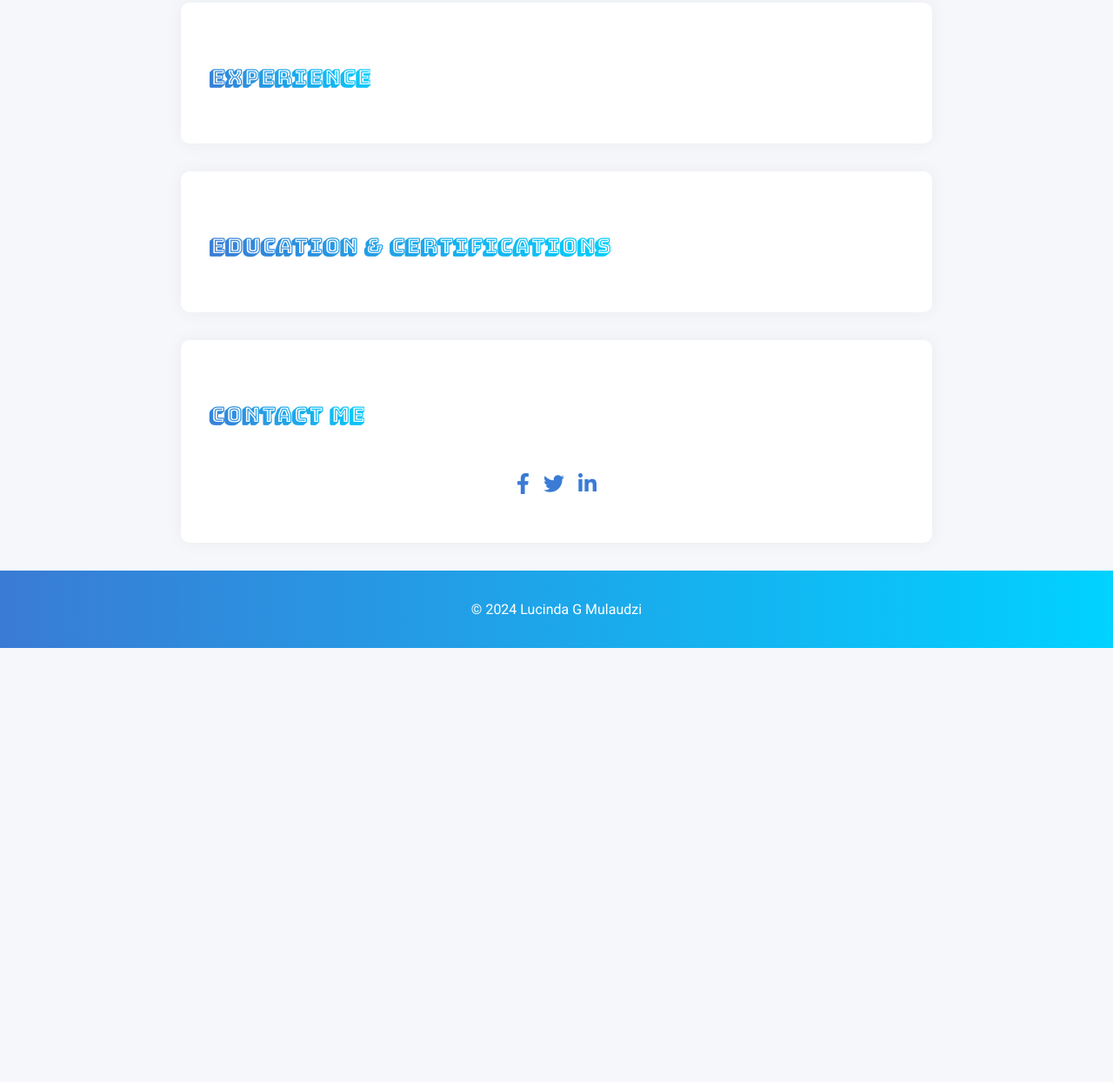
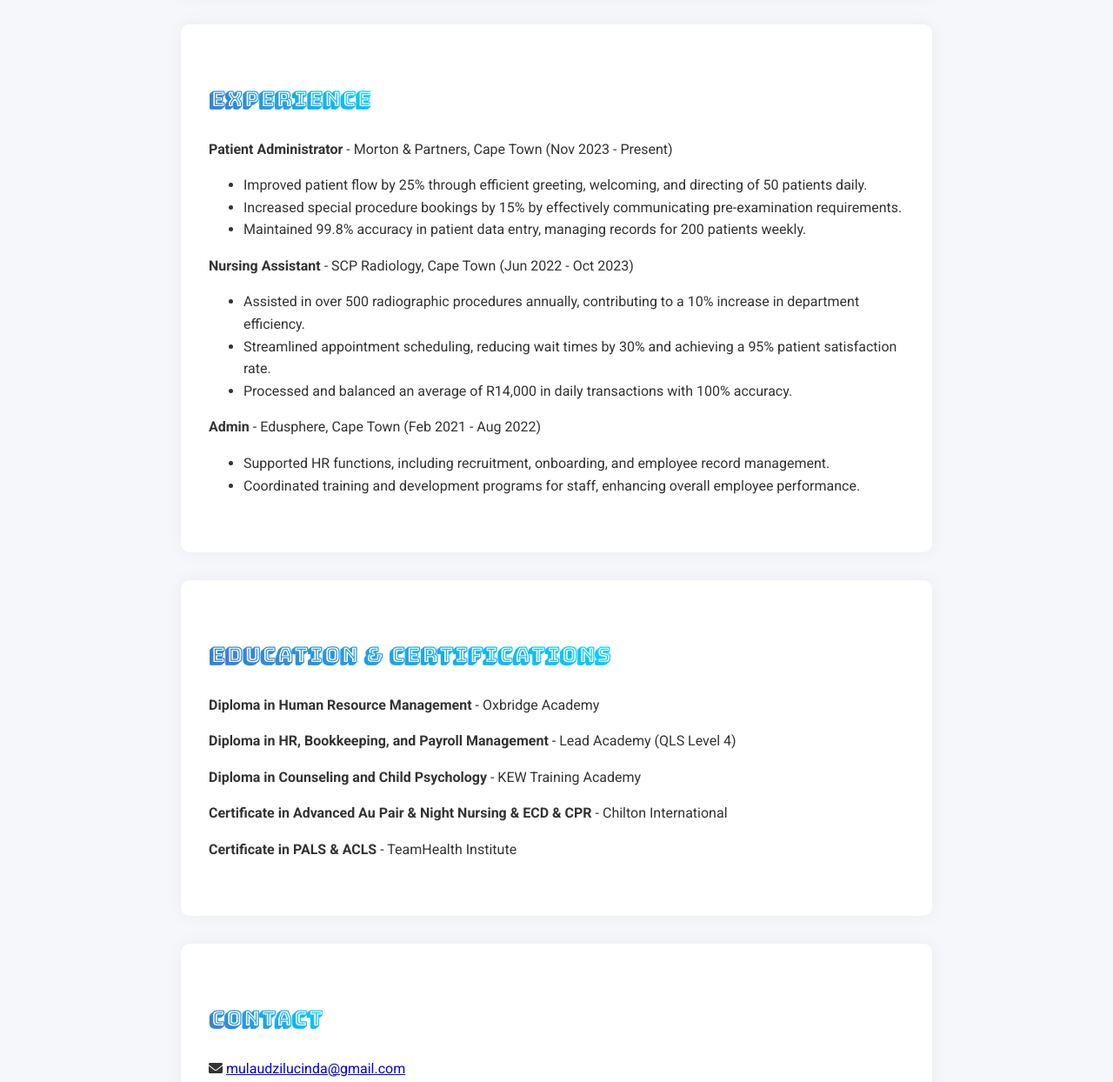
Before and after one commit to MashuduK/CindaSite, a plain HTML site: page Portfolio/index.html in a window 1280 px wide. Shown: the part 1032-2276 px from the top of the page at 87% size. Before the commit the page ends 1777 px from the top, so only its background shows below. Drawn offline with Linux system fonts and the light colour scheme.

Commit message:
new porfolio

```diff
--- a/Portfolio/index.html
+++ b/Portfolio/index.html
@@ -184,7 +184,7 @@
     <section id="about">
         <h2 class="gradient-text">About Me</h2>
         <p>
-            A highly motivated and results-oriented healthcare professional with a passion for patient care and a proven ability to excel in administrative roles. My diverse experience spans patient administration, nursing assistance, training and development, and media monitoring. I am dedicated to providing exceptional service, ensuring smooth operations, and fostering positive patient experiences.
+            I am a results-driven healthcare and administrative professional with over 12 years of experience in various healthcare and corporate settings. My expertise lies in patient administration, office management, and customer service. I have a strong background in data entry, scheduling, document control, and ensuring efficient operations in high-pressure environments. I am dedicated to enhancing patient care and improving administrative processes to achieve optimal outcomes.
         </p>
         <div class="skills-container">
             <h3 class="gradient-text">Core Skills</h3>
@@ -199,32 +199,55 @@
                 <li>Team Building</li>
                 <li>Decision Making</li>
                 <li>Counseling</li>
+                <li>Process Improvement</li>
+                <li>Multi-tasking</li>
             </ul>
         </div>
     </section>
 
     <section id="experience">
         <h2 class="gradient-text">Experience</h2>
-        <!-- Experience content here -->
+        <p><strong>Patient Administrator</strong> - Morton & Partners, Cape Town (Nov 2023 - Present)</p>
+        <ul>
+            <li>Improved patient flow by 25% through efficient greeting, welcoming, and directing of 50 patients daily.</li>
+            <li>Increased special procedure bookings by 15% by effectively communicating pre-examination requirements.</li>
+            <li>Maintained 99.8% accuracy in patient data entry, managing records for 200 patients weekly.</li>
+        </ul>
+
+        <p><strong>Nursing Assistant</strong> - SCP Radiology, Cape Town (Jun 2022 - Oct 2023)</p>
+        <ul>
+            <li>Assisted in over 500 radiographic procedures annually, contributing to a 10% increase in department efficiency.</li>
+            <li>Streamlined appointment scheduling, reducing wait times by 30% and achieving a 95% patient satisfaction rate.</li>
+            <li>Processed and balanced an average of R14,000 in daily transactions with 100% accuracy.</li>
+        </ul>
+
+        <p><strong>Admin</strong> - Edusphere, Cape Town (Feb 2021 - Aug 2022)</p>
+        <ul>
+            <li>Supported HR functions, including recruitment, onboarding, and employee record management.</li>
+            <li>Coordinated training and development programs for staff, enhancing overall employee performance.</li>
+        </ul>
+
+        <!-- Additional experience entries can be added here -->
     </section>
 
     <section id="education">
         <h2 class="gradient-text">Education & Certifications</h2>
-        <!-- Education content here -->
+        <p><strong>Diploma in Human Resource Management</strong> - Oxbridge Academy</p>
+        <p><strong>Diploma in HR, Bookkeeping, and Payroll Management</strong> - Lead Academy (QLS Level 4)</p>
+        <p><strong>Diploma in Counseling and Child Psychology</strong> - KEW Training Academy</p>
+        <p><strong>Certificate in Advanced Au Pair & Night Nursing & ECD & CPR</strong> - Chilton International</p>
+        <p><strong>Certificate in PALS & ACLS</strong> - TeamHealth Institute</p>
     </section>
 
     <section id="contact">
-        <h2 class="gradient-text">Contact Me</h2>
-        <!-- Contact form here -->
-        <div class="social-icons">
-            <a href="https://www.facebook.com/profile.php?id=100083951227244" class="social-icon"><i class="fab fa-facebook-f"></i></a>
-            <a href="#" class="social-icon"><i class="fab fa-twitter"></i></a>
-            <a href="#" class="social-icon"><i class="fab fa-linkedin-in"></i></a>
-        </div>
+        <h2 class="gradient-text">Contact</h2>
+        <p><i class="fas fa-envelope"></i> <a href="mailto:mulaudzilucinda@gmail.com">mulaudzilucinda@gmail.com</a></p>
+        <p><i class="fas fa-phone"></i> <a href="tel:+27719925032">+27 71 992 5032</a></p>
+        <p><i class="fab fa-linkedin"></i> <a href="https://www.linkedin.com/in/lucindagmulaudzi" target="_blank">LinkedIn Profile</a></p>
     </section>
 
     <footer>
-        <p>&copy; 2024 Lucinda G Mulaudzi</p>
+        <p>&copy; 2024 Lucinda G Mulaudzi. All rights reserved.</p>
     </footer>
 </body>
 </html>
```
